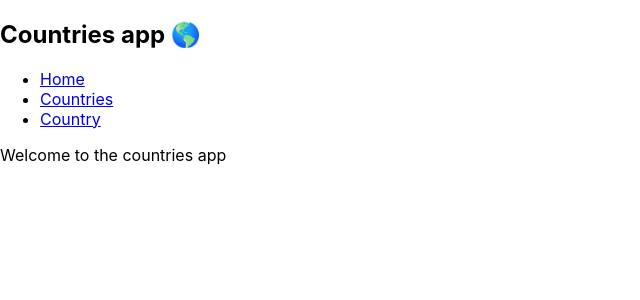
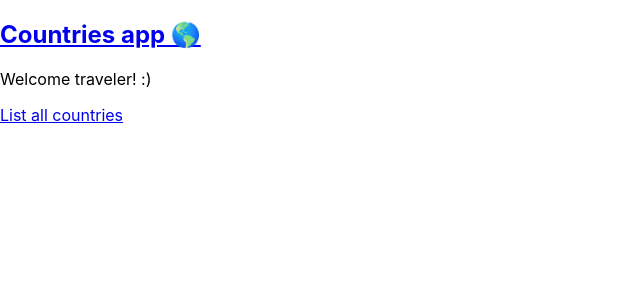
Before and after one commit to sljuka/scoutbase-code-challenge, a React (Create React App) app in the folder front-end/: page / in a window 1280 px wide. Shown: the top 300 px of the page, without its empty margins (0-640 px from the left). Built offline with nearby package versions, Linux system fonts and the light colour scheme.

Commit message:
Add styled-components and separate Header and Welcome pages

```diff
--- a/front-end/package.json
+++ b/front-end/package.json
@@ -9,7 +9,8 @@
     "react": "^16.9.0",
     "react-dom": "^16.9.0",
     "react-router-dom": "^5.0.1",
-    "react-scripts": "3.1.1"
+    "react-scripts": "3.1.1",
+    "styled-components": "^4.3.2"
   },
   "scripts": {
     "start": "react-scripts start",
--- a/front-end/src/App.js
+++ b/front-end/src/App.js
@@ -1,36 +1,23 @@
 import React from "react";
 import ApolloClient from "apollo-boost";
+import { BrowserRouter as Router, Route, Link } from "react-router-dom";
 import { ApolloProvider } from "@apollo/react-hooks";
 import { Countries } from "./Countries";
 import { Country } from "./Country";
-import { BrowserRouter as Router, Route, Link } from "react-router-dom";
+import { Welcome } from "./Welcome";
+import { Header } from "./Header";
 
 const client = new ApolloClient({
   uri: "https://countries.trevorblades.com"
 });
 
-const Index = () => <p>Welcome to the countries app</p>;
-
 function App() {
   return (
     <ApolloProvider client={client}>
       <Router>
-        <div>
-          <h2>Countries app 🌎</h2>
-          <ul>
-            <li>
-              <Link to="/">Home</Link>
-            </li>
-            <li>
-              <Link to="/countries">Countries</Link>
-            </li>
-            <li>
-              <Link to="/country/CI">Country</Link>
-            </li>
-          </ul>
-        </div>
+        <Header />
 
-        <Route path="/" exact component={Index} />
+        <Route path="/" exact component={Welcome} />
         <Route path="/countries/" exact component={Countries} />
         <Route path="/country/:code" component={Country} />
       </Router>
--- /dev/null
+++ b/front-end/src/Header.js
@@ -0,0 +1,8 @@
+import React from "react";
+import { Link } from "react-router-dom";
+
+export const Header = () => (
+  <h2>
+    <Link to="/">Countries app 🌎</Link>
+  </h2>
+);
--- /dev/null
+++ b/front-end/src/Welcome.js
@@ -0,0 +1,9 @@
+import React from "react";
+import { Link } from "react-router-dom";
+
+export const Welcome = () => (
+  <div>
+    <p>Welcome traveler! :)</p>
+    <Link to="/countries">List all countries</Link>
+  </div>
+);
```
Also changed, not shown: 1 other file (tests, documents, lock files or other folders).
